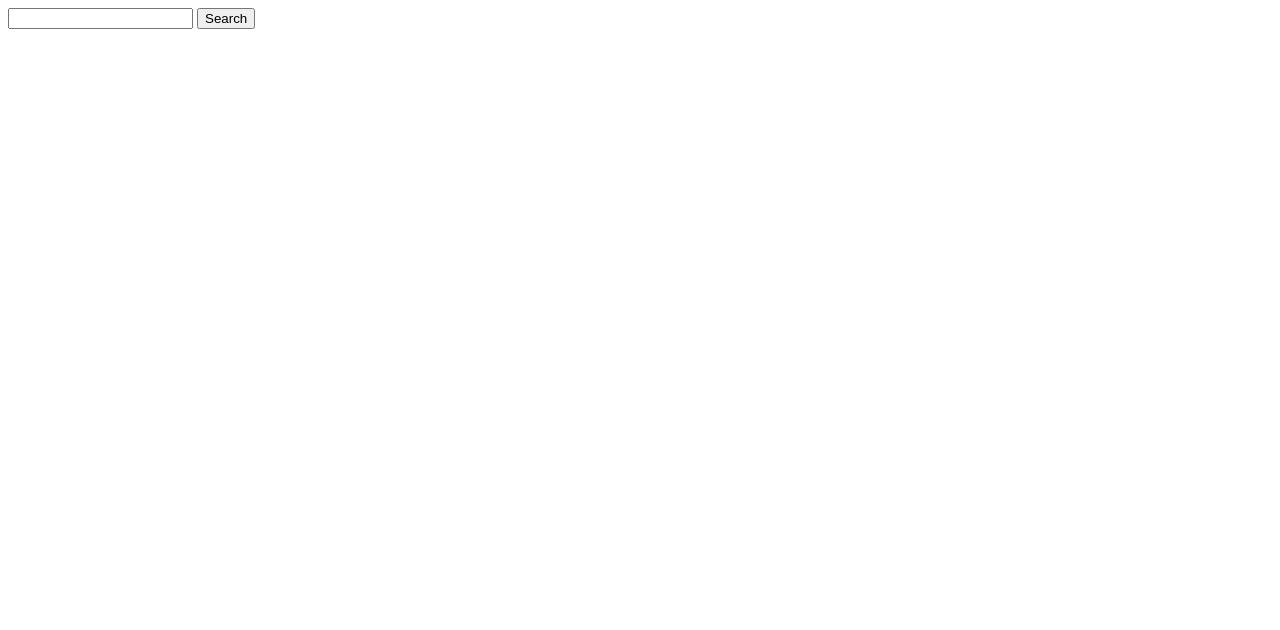
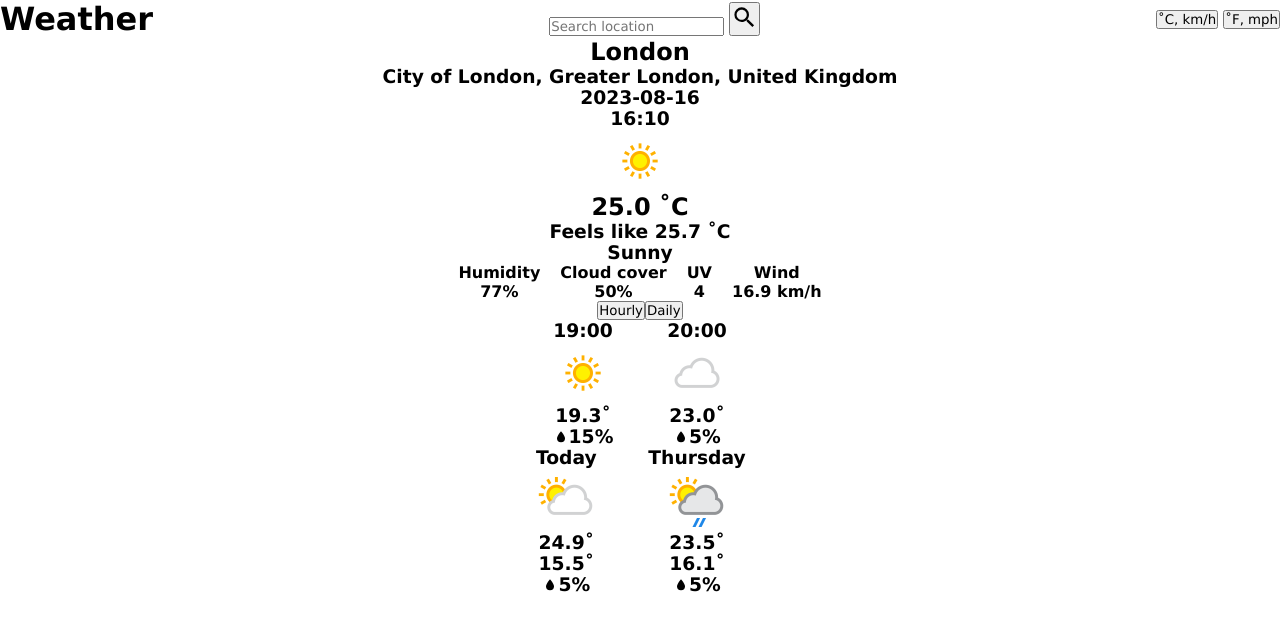
Before and after one commit to zoltan-antal/weather-app, a website built with webpack: page src/template.html in a window 1280 px wide. Built offline with nearby package versions, Linux system fonts and the light colour scheme.

Commit message:
Create basic DOM structure

```diff
--- a/src/style.css
+++ b/src/style.css
@@ -0,0 +1,114 @@
+* {
+  box-sizing: border-box;
+  padding: 0;
+  margin: 0;
+  font-family: 'Lucida Sans', 'Lucida Sans Regular', 'Lucida Grande', 'Lucida Sans Unicode', Geneva, Verdana, sans-serif;
+  text-decoration: none;
+}
+
+a {
+  color: black;
+}
+
+html {
+  font-size: 16px;
+}
+
+body {
+  display: flex;
+  flex-direction: column;
+  justify-content: flex-start;
+  align-items: stretch;
+}
+
+.header {
+  display: flex;
+  flex-direction: row;
+  justify-content: space-between;
+  align-items: center;
+  flex-wrap: wrap;
+}
+
+.search-icon {
+  height: 2em;
+}
+
+.main {
+  display: flex;
+  flex-direction: column;
+  justify-content: flex-start;
+  align-items: center;
+}
+
+.location {
+  display: flex;
+  flex-direction: column;
+  justify-content: flex-start;
+  align-items: center;
+}
+
+.current {
+  display: flex;
+  flex-direction: column;
+  justify-content: flex-start;
+  align-items: center;
+}
+
+.current-main {
+  display: flex;
+  flex-direction: column;
+  justify-content: flex-start;
+  align-items: center;
+}
+
+.current-other {
+  display: flex;
+  flex-direction: row;
+  justify-content: center;
+  align-items: center;
+  gap: 20px;
+}
+
+.current-other > div {
+  display: flex;
+  flex-direction: column;
+  justify-content: flex-start;
+  align-items: center;
+}
+
+.forecast-toggle {
+  display: flex;
+  flex-direction: row;
+  justify-content: center;
+  align-items: center;
+}
+
+.hourly,
+.daily {
+  display: flex;
+  flex-direction: row;
+  justify-content: center;
+  align-items: flex-start;
+  gap: 50px;
+}
+
+.hour,
+.day {
+  display: flex;
+  flex-direction: column;
+  justify-content: flex-start;
+  align-items: center;
+}
+
+.hour div,
+.day div {
+  display: flex;
+  flex-direction: row;
+  justify-content: center;
+  align-items: center;
+}
+
+.hour div img,
+.day div img {
+  height: 1em;
+}
--- a/src/template.html
+++ b/src/template.html
@@ -8,8 +8,103 @@
 </head>
 
 <body>
-  <input id="location-input" type="text">
-  <button id="location-search">Search</button>
+  <div class="header">
+    <a href="">
+      <h1 class="title">Weather</h1>
+    </a>
+    <form class="search">
+      <input class="search-input" type="search" placeholder="Search location" autocomplete="off">
+      <button class="search-button" type="submit">
+        <img class="search-icon" src="assets/icons/magnify.svg" alt="">
+      </button>
+    </form>
+    <div class="units">
+      <button class="metric">˚C, km/h</button>
+      <button class="imperial">˚F, mph</button>
+    </div>
+  </div>
+  <div class="main">
+    <div class="location">
+      <h2 class="town">London</h2>
+      <h3 class="address">City of London, Greater London, United Kingdom</h3>
+      <h3 class="local-date">2023-08-16</h3>
+      <h3 class="local-time">16:10</h3>
+    </div>
+    <div class="current">
+      <div class="current-main">
+        <img src="assets/weather-icons/day/113.png" alt="" class="condition-icon">
+        <h2 class="temp">25.0 ˚C</h2>
+        <h3 class="feelslike">Feels like 25.7 ˚C</h3>
+        <h3 class="condition-text">Sunny</h3>
+      </div>
+      <div class="current-other">
+        <div class="humidity">
+          <h4 class="title">Humidity</h4>
+          <h4 class="value">77%</h4>
+        </div>
+        <div class="cloud">
+          <h4 class="title">Cloud cover</h4>
+          <h4 class="value">50%</h4>
+        </div>
+        <div class="uv">
+          <h4 class="title">UV</h4>
+          <h4 class="value">4</h4>
+        </div>
+        <div class="wind">
+          <h4 class="title">Wind</h4>
+          <h4 class="value">16.9 km/h</h4>
+        </div>
+      </div>
+    </div>
+    <div class="forecast-toggle">
+      <button class="hourly-button">Hourly</button>
+      <button class="daily-button">Daily</button>
+    </div>
+    <div class="hourly">
+      <div class="hour">
+        <h3 class="time">19:00</h3>
+        <img src="assets/weather-icons/day/113.png" alt="" class="condition-icon">
+        <h3 class="temp">19.3˚</h3>
+        <div class="chance-of-rain">
+          <img src="assets/icons/water.svg" alt="" class="text-icon">
+          <h3 class="value">15%</h3>
+        </div>
+      </div>
+      <div class="hour">
+        <h3 class="time">20:00</h3>
+        <img src="assets/weather-icons/day/119.png" alt="" class="condition-icon">
+        <h3 class="temp">23.0˚</h3>
+        <div class="chance-of-rain">
+          <img src="assets/icons/water.svg" alt="" class="text-icon">
+          <h3 class="value">5%</h3>
+        </div>
+      </div>
+    </div>
+    <div class="daily">
+      <div class="day">
+        <h3 class="day-of-week">Today</h3>
+        <img src="assets/weather-icons/day/116.png" alt="" class="condition-icon">
+        <h3 class="max-temp">24.9˚</h3>
+        <h3 class="min-temp">15.5˚</h3>
+        <div class="chance-of-rain">
+          <img src="assets/icons/water.svg" alt="" class="text-icon">
+          <h3 class="value">5%</h3>
+        </div>
+      </div>
+      <div class="day">
+        <h3 class="day-of-week">Thursday</h3>
+        <img src="assets/weather-icons/day/176.png" alt="" class="condition-icon">
+        <h3 class="max-temp">23.5˚</h3>
+        <h3 class="min-temp">16.1˚</h3>
+        <div class="chance-of-rain">
+          <img src="assets/icons/water.svg" alt="" class="text-icon">
+          <h3 class="value">5%</h3>
+        </div>
+      </div>
+    </div>
+  </div>
+  <div class="footer">
+
+  </div>
 </body>
-
 </html>
```
Also changed, not shown: src/assets/icons/magnify.svg (added), src/assets/icons/water.svg (added).
